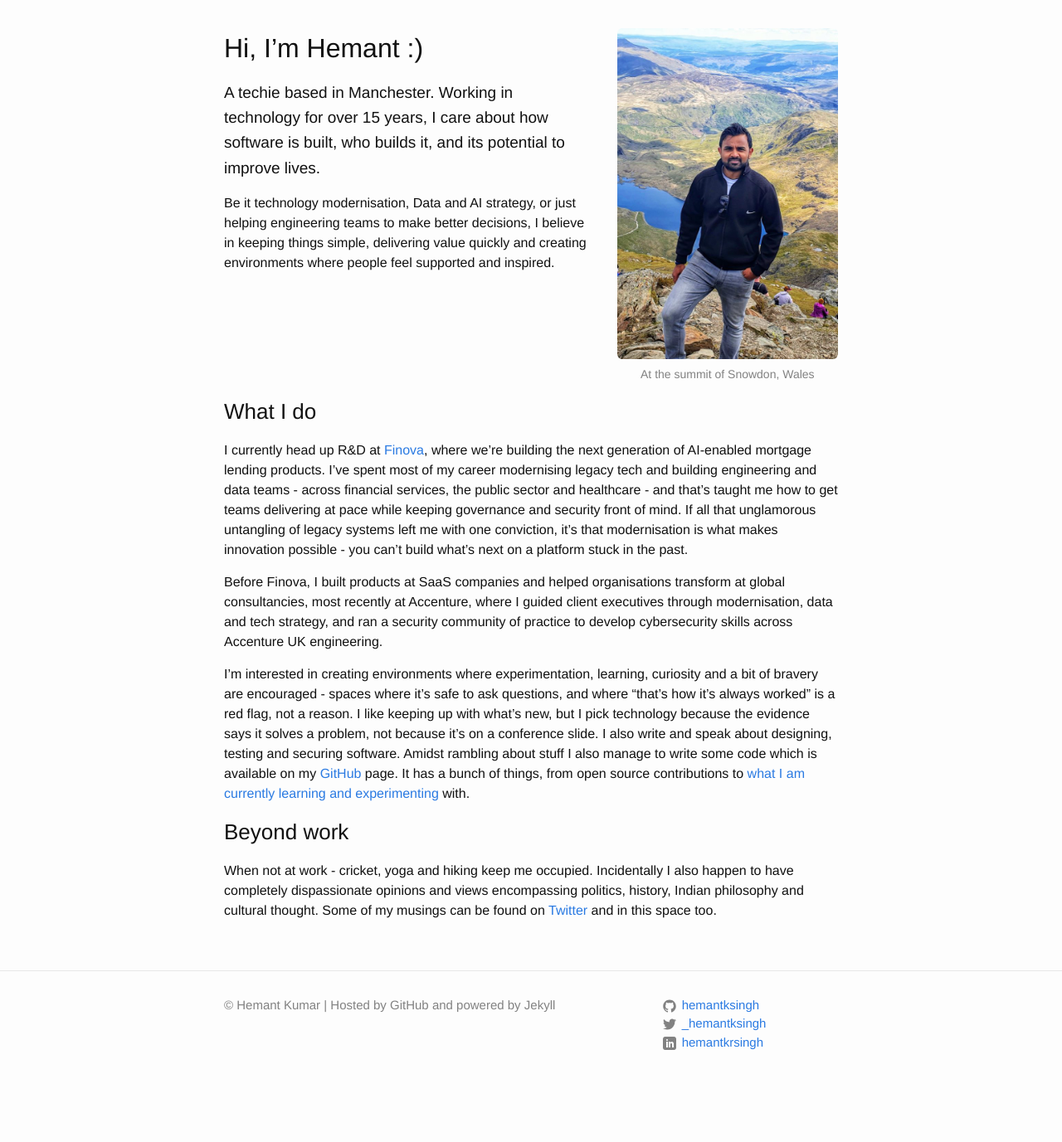
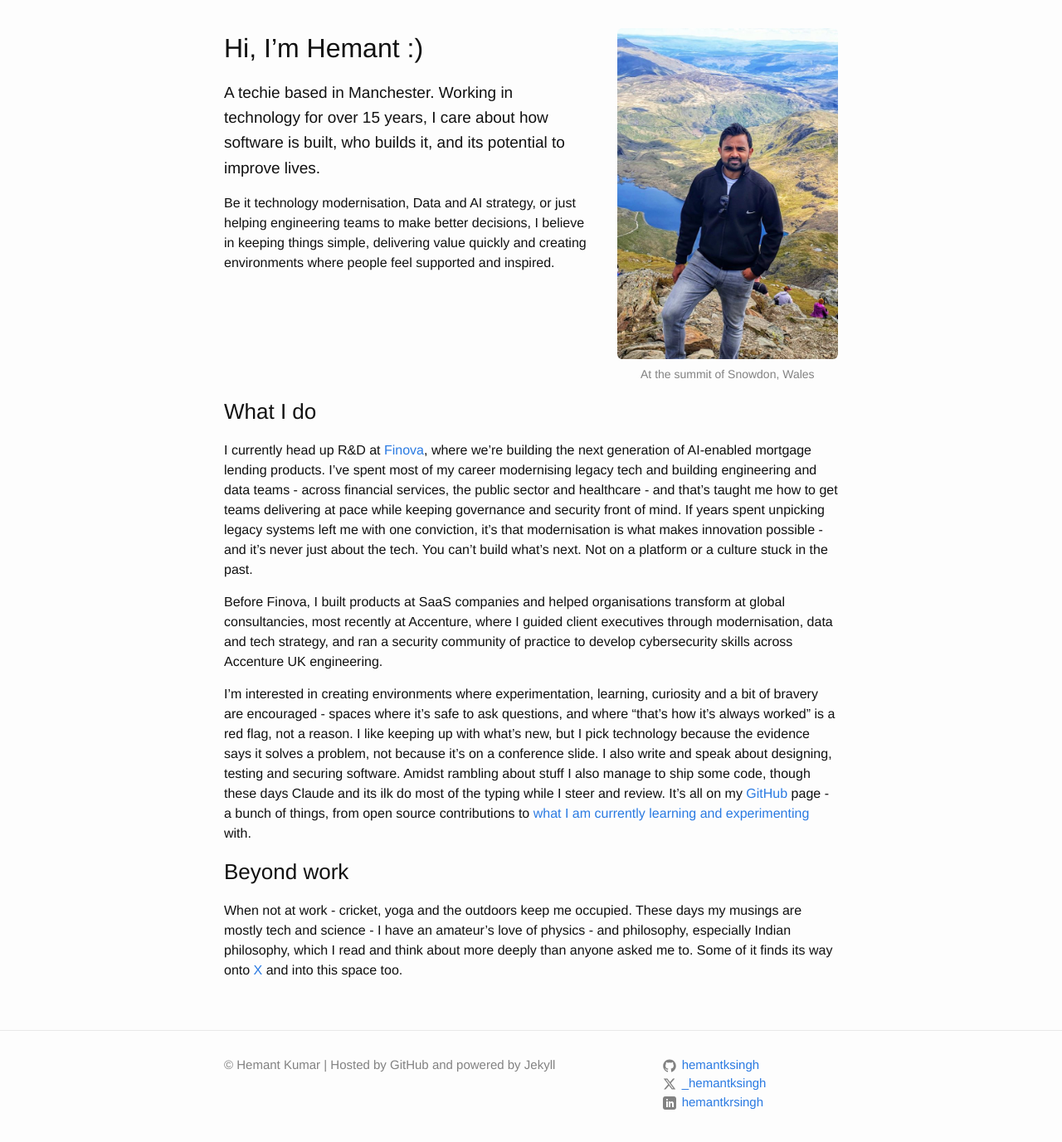
Before and after one commit to hemantksingh/hemantksingh.github.io, a Jekyll site: the page built from about.md, in a window 1280 px wide and 1400 px high, scrolled down 183 px. Shown: the top 1377 px of the window at 83% size. Built offline with Jekyll 4.4.1, drawn with Linux system fonts in a browser that asks for light colours; before the commit the page ends 1511 px from its top, so only the background shows below that.

Commit message:
Swap Twitter URLs and icons to X

```diff
--- a/_config.yml
+++ b/_config.yml
@@ -23,7 +23,7 @@ social:
   links:
     - https://www.linkedin.com/in/hemantkrsingh
     - https://github.com/hemantksingh
-    - https://twitter.com/_hemantksingh
+    - https://x.com/_hemantksingh
 logo: /assets/hk-portrait.jpg
 
 # Default social sharing image (og:image / twitter:image) for every page
--- a/_includes/discuss.html
+++ b/_includes/discuss.html
@@ -1,6 +1,6 @@
 <div class="post-discuss">
   <p>Got thoughts on this, or see it differently? I'd genuinely like to hear &mdash;
     <a href="https://www.linkedin.com/sharing/share-offsite/?url={{ page.url | prepend: site.baseurl | prepend: site.url | uri_escape }}">discuss on LinkedIn</a> or
-    <a href="https://twitter.com/intent/tweet?text={{ page.title | uri_escape }}&url={{ page.url | prepend: site.baseurl | prepend: site.url | uri_escape }}&via={{ site.twitter_username }}">share on X</a>
+    <a href="https://x.com/intent/post?text={{ page.title | uri_escape }}&url={{ page.url | prepend: site.baseurl | prepend: site.url | uri_escape }}&via={{ site.twitter_username }}">share on X</a>
   </p>
 </div>
--- a/_includes/footer.html
+++ b/_includes/footer.html
@@ -28,11 +28,10 @@
 
           {% if site.twitter_username %}
           <li>
-            <a href="https://twitter.com/{{ site.twitter_username }}">
-              <span class="icon  icon--twitter">
-                <svg viewBox="0 0 16 16">
-                  <path fill="#828282" d="M15.969,3.058c-0.586,0.26-1.217,0.436-1.878,0.515c0.675-0.405,1.194-1.045,1.438-1.809
-                  c-0.632,0.375-1.332,0.647-2.076,0.793c-0.596-0.636-1.446-1.033-2.387-1.033c-1.806,0-3.27,1.464-3.27,3.27 c0,0.256,0.029,0.506,0.085,0.745C5.163,5.404,2.753,4.102,1.14,2.124C0.859,2.607,0.698,3.168,0.698,3.767 c0,1.134,0.577,2.135,1.455,2.722C1.616,6.472,1.112,6.325,0.671,6.08c0,0.014,0,0.027,0,0.041c0,1.584,1.127,2.906,2.623,3.206 C3.02,9.402,2.731,9.442,2.433,9.442c-0.211,0-0.416-0.021-0.615-0.059c0.416,1.299,1.624,2.245,3.055,2.271 c-1.119,0.877-2.529,1.4-4.061,1.4c-0.264,0-0.524-0.015-0.78-0.046c1.447,0.928,3.166,1.469,5.013,1.469 c6.015,0,9.304-4.983,9.304-9.304c0-0.142-0.003-0.283-0.009-0.423C14.976,4.29,15.531,3.714,15.969,3.058z"/>
+            <a href="https://x.com/{{ site.twitter_username }}">
+              <span class="icon  icon--x">
+                <svg viewBox="0 0 24 24">
+                  <path fill="#828282" d="M18.244 2.25h3.308l-7.227 8.26 8.502 11.24H16.17l-5.214-6.817L4.99 21.75H1.68l7.73-8.835L1.254 2.25H8.08l4.713 6.231zm-1.161 17.52h1.833L7.084 4.126H5.117z"/>
                 </svg>
               </span>
 
--- a/_includes/social_icons.html
+++ b/_includes/social_icons.html
@@ -7,11 +7,10 @@
 		</span>
 	</a>
 
-	<a href="https://twitter.com/{{ site.twitter_username }}">
-		<span class="icon  icon--twitter">
-			<svg viewBox="0 0 16 16">
-				<path fill="#828282" d="M15.969,3.058c-0.586,0.26-1.217,0.436-1.878,0.515c0.675-0.405,1.194-1.045,1.438-1.809
-				c-0.632,0.375-1.332,0.647-2.076,0.793c-0.596-0.636-1.446-1.033-2.387-1.033c-1.806,0-3.27,1.464-3.27,3.27 c0,0.256,0.029,0.506,0.085,0.745C5.163,5.404,2.753,4.102,1.14,2.124C0.859,2.607,0.698,3.168,0.698,3.767 c0,1.134,0.577,2.135,1.455,2.722C1.616,6.472,1.112,6.325,0.671,6.08c0,0.014,0,0.027,0,0.041c0,1.584,1.127,2.906,2.623,3.206 C3.02,9.402,2.731,9.442,2.433,9.442c-0.211,0-0.416-0.021-0.615-0.059c0.416,1.299,1.624,2.245,3.055,2.271 c-1.119,0.877-2.529,1.4-4.061,1.4c-0.264,0-0.524-0.015-0.78-0.046c1.447,0.928,3.166,1.469,5.013,1.469 c6.015,0,9.304-4.983,9.304-9.304c0-0.142-0.003-0.283-0.009-0.423C14.976,4.29,15.531,3.714,15.969,3.058z"/>
+	<a href="https://x.com/{{ site.twitter_username }}">
+		<span class="icon  icon--x">
+			<svg viewBox="0 0 24 24">
+				<path fill="#828282" d="M18.244 2.25h3.308l-7.227 8.26 8.502 11.24H16.17l-5.214-6.817L4.99 21.75H1.68l7.73-8.835L1.254 2.25H8.08l4.713 6.231zm-1.161 17.52h1.833L7.084 4.126H5.117z"/>
 			</svg>
 		</span>
 	</a>
--- a/about.md
+++ b/about.md
@@ -20,12 +20,12 @@ Be it technology modernisation, Data and AI strategy, or just helping engineerin
 
 ### What I do
 
-I currently head up R&D at [Finova](https://www.finova.tech/), where we're building the next generation of AI-enabled mortgage lending products. I've spent most of my career modernising legacy tech and building engineering and data teams - across financial services, the public sector and healthcare - and that's taught me how to get teams delivering at pace while keeping governance and security front of mind. If all that unglamorous untangling of legacy systems left me with one conviction, it's that modernisation is what makes innovation possible - you can't build what's next on a platform stuck in the past.
+I currently head up R&D at [Finova](https://www.finova.tech/), where we're building the next generation of AI-enabled mortgage lending products. I've spent most of my career modernising legacy tech and building engineering and data teams - across financial services, the public sector and healthcare - and that's taught me how to get teams delivering at pace while keeping governance and security front of mind. If years spent unpicking legacy systems left me with one conviction, it's that modernisation is what makes innovation possible - and it's never just about the tech. You can't build what's next. Not on a platform or a culture stuck in the past.
 
 Before Finova, I built products at SaaS companies and helped organisations transform at global consultancies, most recently at Accenture, where I guided client executives through modernisation, data and tech strategy, and ran a security community of practice to develop cybersecurity skills across Accenture UK engineering.
 
-I'm interested in creating environments where experimentation, learning, curiosity and a bit of bravery are encouraged - spaces where it's safe to ask questions, and where "that's how it's always worked" is a red flag, not a reason. I like keeping up with what's new, but I pick technology because the evidence says it solves a problem, not because it's on a conference slide. I also write and speak about designing, testing and securing software. Amidst rambling about stuff I also manage to write some code which is available on my [GitHub](https://github.com/hemantksingh) page. It has a bunch of things, from open source contributions to [what I am currently learning and experimenting](https://github.com/hemantksingh/messup-learn) with.
+I'm interested in creating environments where experimentation, learning, curiosity and a bit of bravery are encouraged - spaces where it's safe to ask questions, and where "that's how it's always worked" is a red flag, not a reason. I like keeping up with what's new, but I pick technology because the evidence says it solves a problem, not because it's on a conference slide. I also write and speak about designing, testing and securing software. Amidst rambling about stuff I also manage to ship some code, though these days Claude and its ilk do most of the typing while I steer and review. It's all on my [GitHub](https://github.com/hemantksingh) page - a bunch of things, from open source contributions to [what I am currently learning and experimenting](https://github.com/hemantksingh/messup-learn) with.
 
 ### Beyond work
 
-When not at work - cricket, yoga and hiking keep me occupied. Incidentally I also happen to have completely dispassionate opinions and views encompassing politics, history, Indian philosophy and cultural thought. Some of my musings can be found on [Twitter](https://twitter.com/_hemantksingh) and in this space too.
+When not at work - cricket, yoga and the outdoors keep me occupied. These days my musings are mostly tech and science - I have an amateur's love of physics - and philosophy, especially Indian philosophy, which I read and think about more deeply than anyone asked me to. Some of it finds its way onto [X](https://x.com/_hemantksingh) and into this space too.
```
